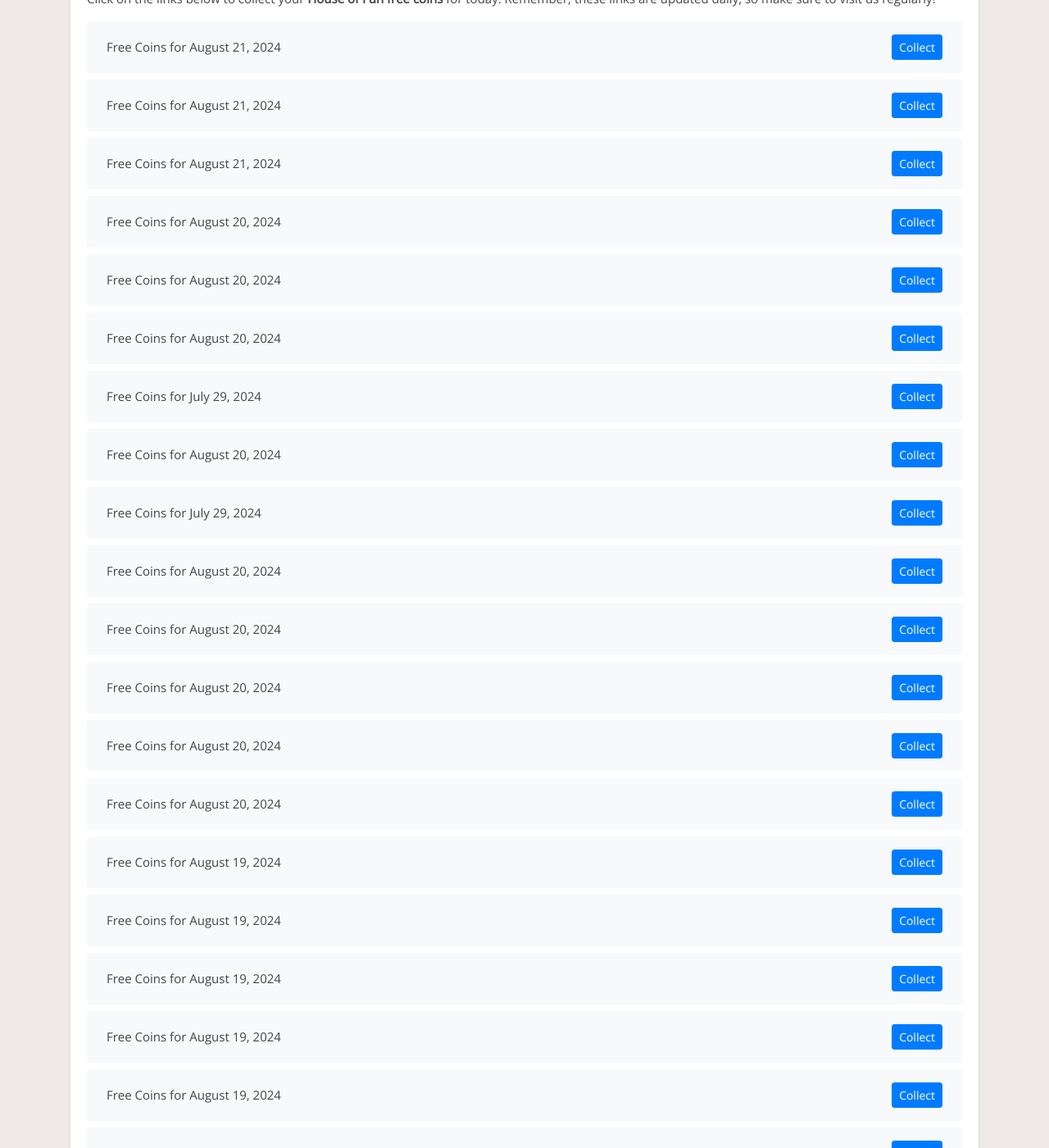
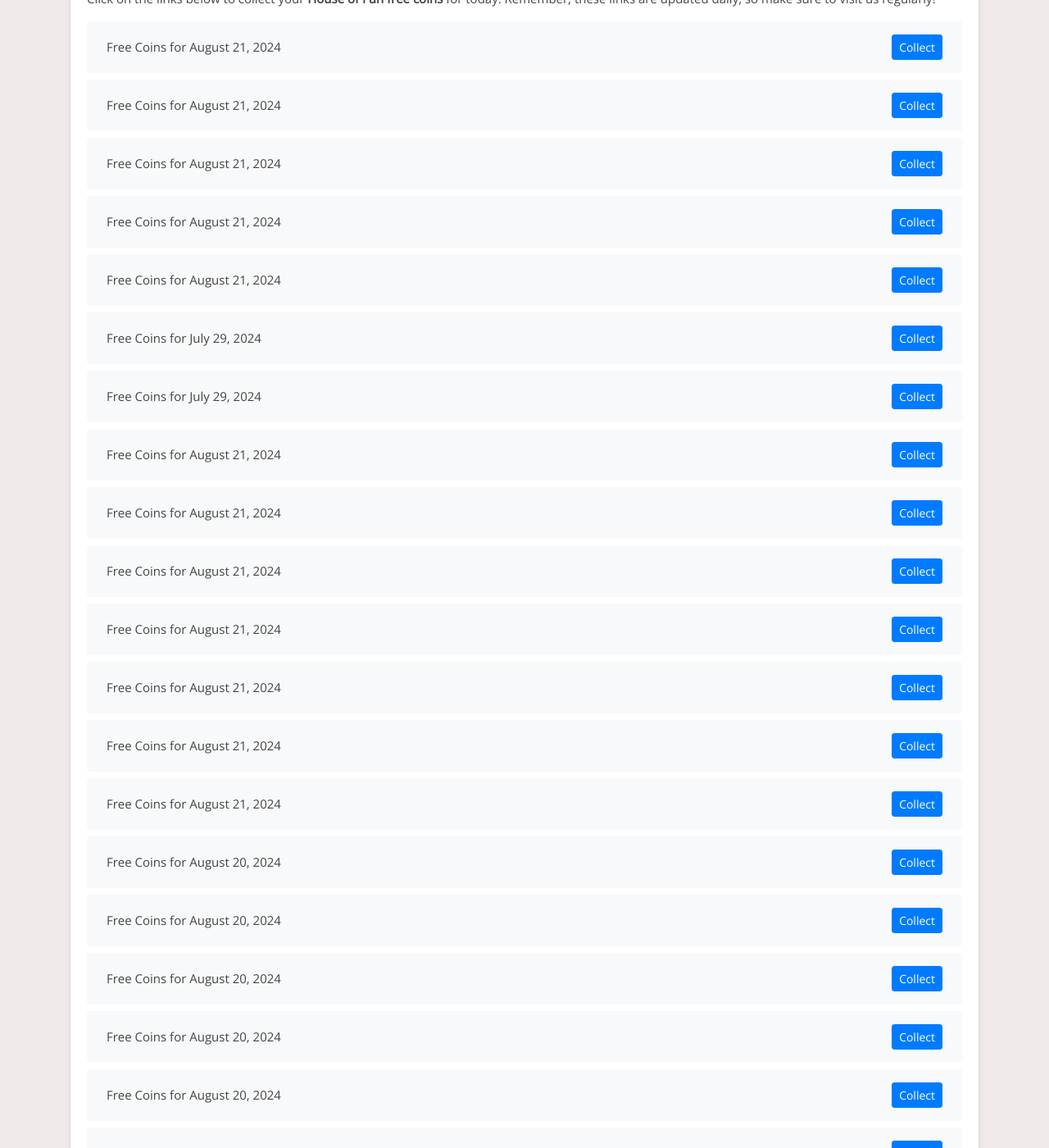
Before and after one commit to Prollad99/bs-net, a Jekyll site: the page built from _posts/2024-06-29-house-of-fun.md, in a window 1280 px wide and 1400 px high, scrolled down 723 px. Shown: the whole window at 82% size. Built offline with Jekyll 4.4.1, drawn with Linux system fonts in a browser that asks for light colours; nearby versions of some CDN libraries; comment, search, counter and statistics services are not loaded; some of the changed text lies outside the part shown.

Commit message:
Update house-of-fun reward links and last modified date

```diff
--- a/_data/include_files.yml
+++ b/_data/include_files.yml
@@ -11,7 +11,7 @@
   last_modified: 2024-08-21 03:11:12
 
 house-of-fun.html:
-  last_modified: 2024-08-21 03:11:05
+  last_modified: 2024-08-21 07:09:24
 
 cash-frenzy.html:
   last_modified: 2024-08-21 03:11:06
--- a/_includes/house-of-fun.html
+++ b/_includes/house-of-fun.html
@@ -1,4 +1,48 @@
 <ul class="list-group mt-3 mb-4">
+  <li class="list-group-item d-flex justify-content-between align-items-center">
+    <span>Free Coins for August 21, 2024</span>
+    <a href="https://playtika.onelink.me/hof/w4blbwsu?af_force_deeplink=true&deeplink=eyJpZCI6ImNkMjI3M2YyLWMxOWItNDI1My05YTRlLTY1N2RiZTkyZmVjOSIsImFjIjoiaG9mX2dpZnRfY291cG9uIn0=" class="btn btn-primary btn-sm">Collect</a>
+  </li>
+  <li class="list-group-item d-flex justify-content-between align-items-center">
+    <span>Free Coins for August 21, 2024</span>
+    <a href="https://playtika.onelink.me/hof/w4blbwsu?af_force_deeplink=true&deeplink=eyJpZCI6ImFjNjE0MDU5LWJiNzgtNDE1ZS1iNTAwLWViOWMzNzRkM2JmZSIsImFjIjoiaG9mX2dpZnRfY291cG9uIn0=" class="btn btn-primary btn-sm">Collect</a>
+  </li>
+  <li class="list-group-item d-flex justify-content-between align-items-center">
+    <span>Free Coins for August 21, 2024</span>
+    <a href="https://playtika.onelink.me/hof/w4blbwsu?af_force_deeplink=true&deeplink=eyJpZCI6ImRlZjUwNmI3LTBjOTQtNDUyNS1iZWQ5LTIxZjFmYWZlMjMyYiIsImFjIjoiaG9mX2dpZnRfY291cG9uIn0=" class="btn btn-primary btn-sm">Collect</a>
+  </li>
+  <li class="list-group-item d-flex justify-content-between align-items-center">
+    <span>Free Coins for August 21, 2024</span>
+    <a href="https://playtika.onelink.me/hof/w4blbwsu?af_force_deeplink=true&deeplink=eyJpZCI6IjA1YTFkY2RiLTE2NjAtNDA3Mi04MGNiLWExYWU0ZjI3ZWI5NSIsImFjIjoiaG9mX2dpZnRfY291cG9uIn0=" class="btn btn-primary btn-sm">Collect</a>
+  </li>
+  <li class="list-group-item d-flex justify-content-between align-items-center">
+    <span>Free Coins for August 21, 2024</span>
+    <a href="https://playtika.onelink.me/hof/w4blbwsu?af_force_deeplink=true&deeplink=eyJpZCI6IjExYWQ3MjFmLThjYTYtNDI1MS1iZmUzLTYwZGI3ZmFmNzVkNyIsImFjIjoiaG9mX2dpZnRfY291cG9uIn0=" class="btn btn-primary btn-sm">Collect</a>
+  </li>
+  <li class="list-group-item d-flex justify-content-between align-items-center">
+    <span>Free Coins for July 29, 2024</span>
+    <a href="https://playtika.onelink.me/hof/w4blbwsu?af_force_deeplink=true&deeplink=eyJpZCI6IjAyMTRjNDZjLWU5M2MtNGE2Yy1hNTIzLTJhMDVjMWQ3N2UyZCIsImFjIjoiaG9mX2dpZnRfY291cG9uIn0=" class="btn btn-primary btn-sm">Collect</a>
+  </li>
+  <li class="list-group-item d-flex justify-content-between align-items-center">
+    <span>Free Coins for July 29, 2024</span>
+    <a href="https://playtika.onelink.me/hof/w4blbwsu?af_force_deeplink=true&deeplink=eyJpZCI6IjNiMzlkZjIzLTRlMmEtNGNmNC1hNzkzLTQ2MzQ0NGM0N2VlMyIsImFjIjoiaG9mX2dpZnRfY291cG9uIn0=" class="btn btn-primary btn-sm">Collect</a>
+  </li>
+  <li class="list-group-item d-flex justify-content-between align-items-center">
+    <span>Free Coins for August 21, 2024</span>
+    <a href="https://playtika.onelink.me/hof/w4blbwsu?af_force_deeplink=true&deeplink=eyJpZCI6ImU0ZWE4ZDQ5LTlhMTYtNGY4Yi1hNTcyLTlmNzU1ZGY3NGUxYiIsImFjIjoiaG9mX2dpZnRfY291cG9uIn0=" class="btn btn-primary btn-sm">Collect</a>
+  </li>
+  <li class="list-group-item d-flex justify-content-between align-items-center">
+    <span>Free Coins for August 21, 2024</span>
+    <a href="https://playtika.onelink.me/hof/w4blbwsu?af_force_deeplink=true&deeplink=eyJpZCI6IjBkMzYxMjM3LWMyMjYtNGNhOS05YTk2LTk0MDVjYmYyMzExZSIsImFjIjoiaG9mX2dpZnRfY291cG9uIn0=" class="btn btn-primary btn-sm">Collect</a>
+  </li>
+  <li class="list-group-item d-flex justify-content-between align-items-center">
+    <span>Free Coins for August 21, 2024</span>
+    <a href="https://playtika.onelink.me/hof/w4blbwsu?af_force_deeplink=true&deeplink=eyJpZCI6ImYxYWJiZDkxLTNkOGQtNDA4ZS1hOTI5LThkMjk3NWIzYjdkYyIsImFjIjoiaG9mX2dpZnRfY291cG9uIn0=" class="btn btn-primary btn-sm">Collect</a>
+  </li>
+  <li class="list-group-item d-flex justify-content-between align-items-center">
+    <span>Free Coins for August 21, 2024</span>
+    <a href="https://playtika.onelink.me/hof/w4blbwsu?af_dp=hof%3A%2F%2F&af_force_deeplink=true&c_id=2024M8D21_07&s_id=1060&deeplink=eyJpZCI6ImNkMjI3M2YyLWMxOWItNDI1My05YTRlLTY1N2RiZTkyZmVjOSIsImFjIjoiaG9mX2dpZnRfY291cG9uIn0=" class="btn btn-primary btn-sm">Collect</a>
+  </li>
   <li class="list-group-item d-flex justify-content-between align-items-center">
     <span>Free Coins for August 21, 2024</span>
     <a href="https://playtika.onelink.me/hof/w4blbwsu?af_dp=hof%3A%2F%2F&af_force_deeplink=true&c_id=2024M8D20_23&s_id=1060&deeplink=eyJpZCI6ImRlZjUwNmI3LTBjOTQtNDUyNS1iZWQ5LTIxZjFmYWZlMjMyYiIsImFjIjoiaG9mX2dpZnRfY291cG9uIn0=" class="btn btn-primary btn-sm">Collect</a>
@@ -24,16 +68,8 @@
     <a href="https://playtika.onelink.me/hof/w4blbwsu?af_force_deeplink=true&deeplink=eyJpZCI6ImIyNzZiNmFmLWIwNDctNDcwNC1iNjFlLWMzYThmMGY4NzA5YiIsImFjIjoiaG9mX2dpZnRfY291cG9uIn0=" class="btn btn-primary btn-sm">Collect</a>
   </li>
   <li class="list-group-item d-flex justify-content-between align-items-center">
-    <span>Free Coins for July 29, 2024</span>
-    <a href="https://playtika.onelink.me/hof/w4blbwsu?af_force_deeplink=true&deeplink=eyJpZCI6IjAyMTRjNDZjLWU5M2MtNGE2Yy1hNTIzLTJhMDVjMWQ3N2UyZCIsImFjIjoiaG9mX2dpZnRfY291cG9uIn0=" class="btn btn-primary btn-sm">Collect</a>
-  </li>
-  <li class="list-group-item d-flex justify-content-between align-items-center">
     <span>Free Coins for August 20, 2024</span>
     <a href="https://playtika.onelink.me/hof/w4blbwsu?af_force_deeplink=true&deeplink=eyJpZCI6ImMzOTAyMWZjLTUyZmQtNDU5My04OGJlLTZhODRmMDI3ODc0ZSIsImFjIjoiaG9mX2dpZnRfY291cG9uIn0=" class="btn btn-primary btn-sm">Collect</a>
-  </li>
-  <li class="list-group-item d-flex justify-content-between align-items-center">
-    <span>Free Coins for July 29, 2024</span>
-    <a href="https://playtika.onelink.me/hof/w4blbwsu?af_force_deeplink=true&deeplink=eyJpZCI6IjNiMzlkZjIzLTRlMmEtNGNmNC1hNzkzLTQ2MzQ0NGM0N2VlMyIsImFjIjoiaG9mX2dpZnRfY291cG9uIn0=" class="btn btn-primary btn-sm">Collect</a>
   </li>
   <li class="list-group-item d-flex justify-content-between align-items-center">
     <span>Free Coins for August 20, 2024</span>
@@ -363,40 +399,4 @@
     <span>Free Coins for August 8, 2024</span>
     <a href="https://playtika.onelink.me/hof/w4blbwsu?af_force_deeplink=true&deeplink=eyJpZCI6IjFiYzhkZDA3LWI1NDUtNDQ4My1hNjJmLTcwOTFkYjUxYjQ0YiIsImFjIjoiaG9mX2dpZnRfY291cG9uIn0=" class="btn btn-primary btn-sm">Collect</a>
   </li>
-  <li class="list-group-item d-flex justify-content-between align-items-center">
-    <span>Free Coins for August 8, 2024</span>
-    <a href="https://playtika.onelink.me/hof/w4blbwsu?af_dp=hof%3A%2F%2F&af_force_deeplink=true&c_id=2024M8D7_23&s_id=1060&deeplink=eyJpZCI6IjJmNWZlNTk0LWM1NDYtNDY4Ny1iOGMwLWMxNjdiMGUyNWUzOCIsImFjIjoiaG9mX2dpZnRfY291cG9uIn0=" class="btn btn-primary btn-sm">Collect</a>
-  </li>
-  <li class="list-group-item d-flex justify-content-between align-items-center">
-    <span>Free Coins for August 8, 2024</span>
-    <a href="https://playtika.onelink.me/hof/w4blbwsu?af_dp=hof%3A%2F%2F&af_force_deeplink=true&c_id=2024M8D7_19&s_id=1060&deeplink=eyJpZCI6ImZmZGJiM2Q2LWVlZGItNDQzMS1hNWJlLTY5ZTY0NWFlYjA1NyIsImFjIjoiaG9mX2dpZnRfY291cG9uIn0=" class="btn btn-primary btn-sm">Collect</a>
-  </li>
-  <li class="list-group-item d-flex justify-content-between align-items-center">
-    <span>Free Coins for August 8, 2024</span>
-    <a href="https://playtika.onelink.me/hof/w4blbwsu?af_dp=hof%3A%2F%2F&af_force_deeplink=true&c_id=2024M8D7_07&s_id=1060&deeplink=eyJpZCI6IjI4MzQ4NzJjLTE1OGEtNDExMS04Nzc3LTlmZGI2ZDNmZGQ2NSIsImFjIjoiaG9mX2dpZnRfY291cG9uIn0=" class="btn btn-primary btn-sm">Collect</a>
-  </li>
-  <li class="list-group-item d-flex justify-content-between align-items-center">
-    <span>Free Coins for August 8, 2024</span>
-    <a href="https://playtika.onelink.me/hof/w4blbwsu?af_force_deeplink=true&deeplink=eyJpZCI6Ijk0ZWE1NjI1LWM0NjYtNDY2Ni05Y2MwLWY1NjlkOTEwYmRlNSIsImFjIjoiaG9mX2dpZnRfY291cG9uIn0=" class="btn btn-primary btn-sm">Collect</a>
-  </li>
-  <li class="list-group-item d-flex justify-content-between align-items-center">
-    <span>Free Coins for August 8, 2024</span>
-    <a href="https://playtika.onelink.me/hof/w4blbwsu?af_force_deeplink=true&deeplink=eyJpZCI6Ijc1ZWQ4MGE2LWIwOGEtNDM4Yi05ZWVhLTMyYTk0MjE4NDgzOCIsImFjIjoiaG9mX2dpZnRfY291cG9uIn0=" class="btn btn-primary btn-sm">Collect</a>
-  </li>
-  <li class="list-group-item d-flex justify-content-between align-items-center">
-    <span>Free Coins for August 8, 2024</span>
-    <a href="https://playtika.onelink.me/hof/w4blbwsu?af_force_deeplink=true&deeplink=eyJpZCI6IjNjZTRmMzgyLTkyMTEtNDhhMC1hODIzLWUzYjJlYTQ3N2RkNCIsImFjIjoiaG9mX2dpZnRfY291cG9uIn0=" class="btn btn-primary btn-sm">Collect</a>
-  </li>
-  <li class="list-group-item d-flex justify-content-between align-items-center">
-    <span>Free Coins for August 8, 2024</span>
-    <a href="https://playtika.onelink.me/hof/w4blbwsu?af_force_deeplink=true&deeplink=eyJpZCI6ImE1MTgxZWY0LTBjN2EtNDJmZS05OWZkLTdhMGNiZTIwOWFjZiIsImFjIjoiaG9mX2dpZnRfY291cG9uIn0=" class="btn btn-primary btn-sm">Collect</a>
-  </li>
-  <li class="list-group-item d-flex justify-content-between align-items-center">
-    <span>Free Coins for August 7, 2024</span>
-    <a href="https://playtika.onelink.me/hof/w4blbwsu?af_dp=hof%3A%2F%2F&af_force_deeplink=true&c_id=2024M8D6_23&s_id=1060&deeplink=eyJpZCI6ImU0NWUxYTQ5LTBlODMtNGVkNy1hZGUyLTllN2NjMDk0ZWI1NiIsImFjIjoiaG9mX2dpZnRfY291cG9uIn0=" class="btn btn-primary btn-sm">Collect</a>
-  </li>
-  <li class="list-group-item d-flex justify-content-between align-items-center">
-    <span>Free Coins for August 7, 2024</span>
-    <a href="https://playtika.onelink.me/hof/w4blbwsu?af_dp=hof%3A%2F%2F&af_force_deeplink=true&c_id=2024M8D6_19&s_id=1060&deeplink=eyJpZCI6IjgxOGY4ZjIzLTk3NWMtNGZmNy1hMTU5LTRhMjAzZDZkZTRhZiIsImFjIjoiaG9mX2dpZnRfY291cG9uIn0=" class="btn btn-primary btn-sm">Collect</a>
-  </li>
 </ul>
```
Also changed, not shown: links-json/house-of-fun.json (+44 -44 lines).
